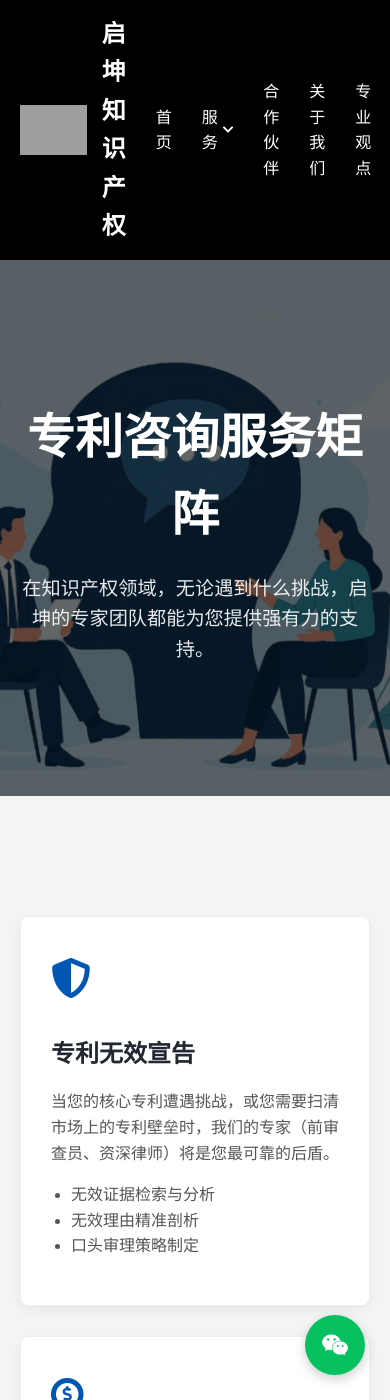
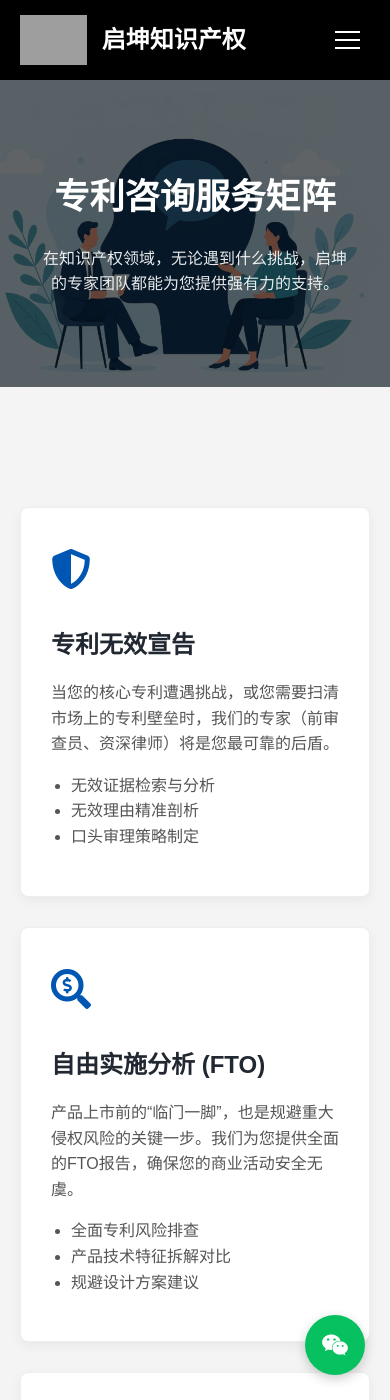
Before and after one commit to inventmain/qikunip, a Jekyll site: the page patent-consulting.html, which Jekyll copies as it is, in a window 390 px wide and 1400 px high. Built offline with Jekyll 4.4.1, drawn with Linux system fonts in a browser that asks for light colours; grey boxes are pictures that could not be loaded.

Commit message:
Update patent-consulting.html

```diff
--- a/patent-consulting.html
+++ b/patent-consulting.html
@@ -182,7 +182,46 @@
         .nav-open .nav-toggle .hamburger::after { bottom: 0; transform: rotate(90deg); }
         /* --- END: 移动端汉堡菜单按钮 --- */
 
-        @media (max-width: 992px) { /* Copy responsive nav styles from index.html */ }
+        /* --- START: 响应式适配 --- */
+        @media (max-width: 992px) {
+            .nav-toggle { display: block; z-index: 1001; }
+            .navbar .container { flex-wrap: nowrap; }
+            .nav-links {
+                position: fixed;
+                top: 0;
+                right: 0;
+                height: 100vh;
+                width: 280px;
+                background: var(--header-bg);
+                flex-direction: column;
+                align-items: flex-start;
+                padding: 80px 30px 30px;
+                transform: translateX(100%);
+                transition: transform 0.3s ease-in-out;
+            }
+            .nav-open .nav-links { transform: translateX(0); }
+            .nav-links > li { margin: 15px 0; width: 100%; }
+            .nav-links a.nav-contact-btn { margin: 20px 0 0 0; text-align: center; display: block; }
+            .dropdown-menu { position: static; display: none; background: #111; box-shadow: none; border-radius: 0; padding-left: 15px;}
+            .dropdown:hover .dropdown-menu { display: block; }
+        }
+
+        @media (max-width: 768px) {
+            h2 { font-size: 1.8em; }
+            .hero { padding: 60px 20px; }
+            .hero h1 { font-size: 2.2em; }
+            .hero .subtitle { font-size: 1em; }
+            .problem-section, .services-section, .how-we-work-section, .case-studies, .value-promise-section, .team-section, .final-cta { padding: 60px 0; }
+            .services-section .grid, .case-studies .grid { grid-template-columns: 1fr; gap: 20px; }
+            .workflow-container { flex-direction: column; align-items: center; gap: 30px; }
+            .workflow-step { width: 80%; }
+            .workflow-container::before { left: 50%; transform: translateX(-50%); top: 25px; bottom: 25px; width: 4px; height: auto; right: auto; }
+            .main-partners-grid { grid-template-columns: 1fr; gap: 20px; }
+            .partner-card .header { flex-direction: column; text-align: center; }
+            .partner-card .header img { margin-right: 0; margin-bottom: 15px; }
+            .logo-slider img { height: 45px; margin: 0 20px; }
+        }
+        /* --- END: 响应式适配 --- */
     </style>
 </head>
 <body>
```
